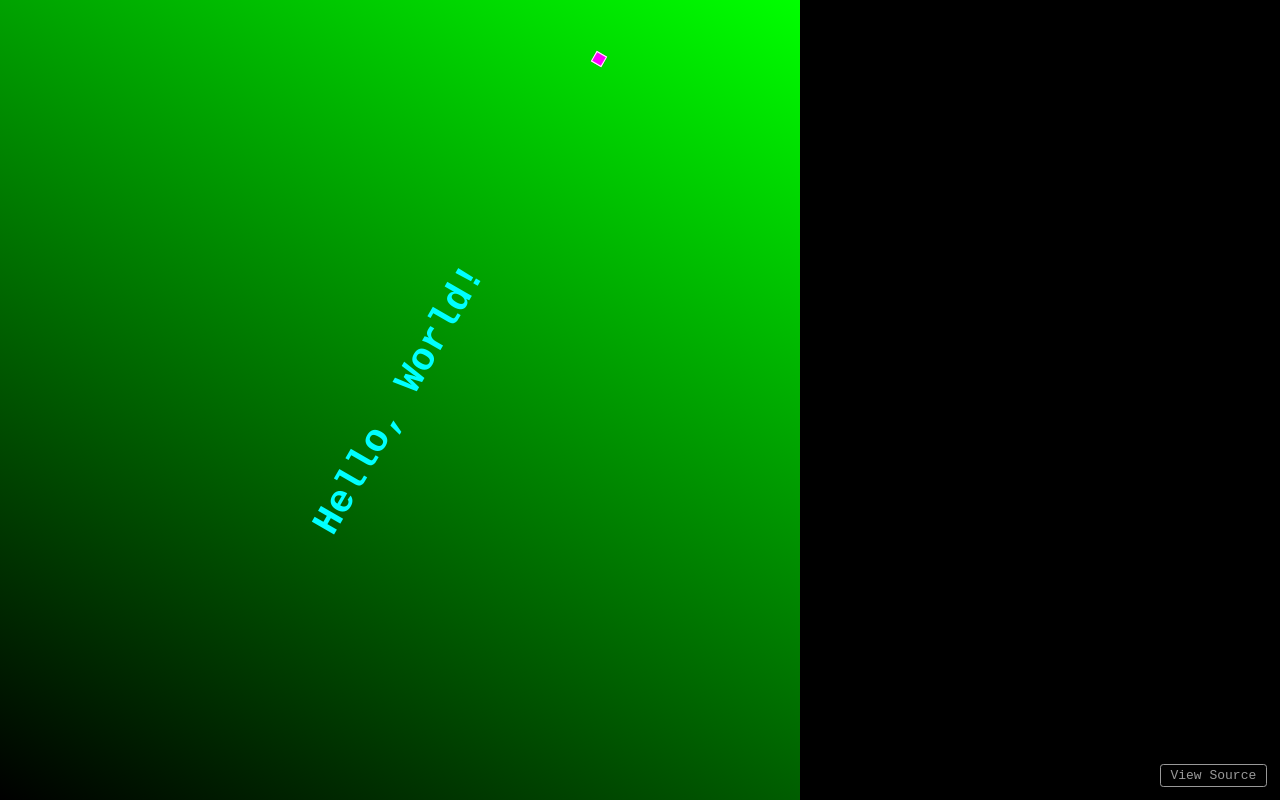
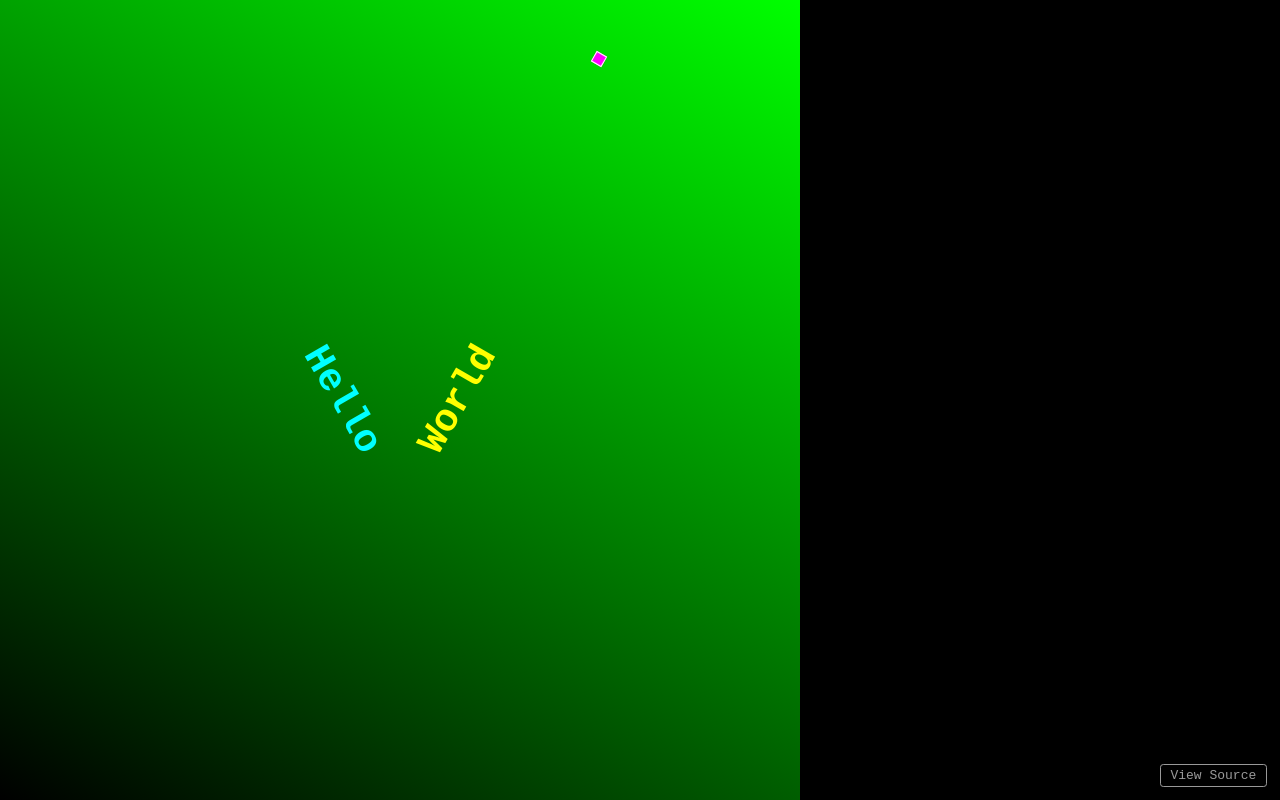
Before and after one commit to doppler/circle, a React (Create React App) app: page / in a window 1280 px wide. Built offline with nearby package versions, Linux system fonts and the light colour scheme.

Commit message:
shit's gettin' goofy

```diff
--- a/src/App.js
+++ b/src/App.js
@@ -61,11 +61,19 @@ const App = () => {
       >
         <p
           style={{
-            transform: `rotate(${angle}deg)`,
+            transform: `rotate(${360 - angle}deg)`,
             color: `hsl(${angle - 120}, 100%, 50%)`
           }}
         >
-          Hello, World!
+          Hello
+        </p>
+        <p
+          style={{
+            transform: `rotate(${angle}deg)`,
+            color: `hsl(${angle + 120}, 100%, 50%)`
+          }}
+        >
+          World
         </p>
         <div
           className="dot"
```
